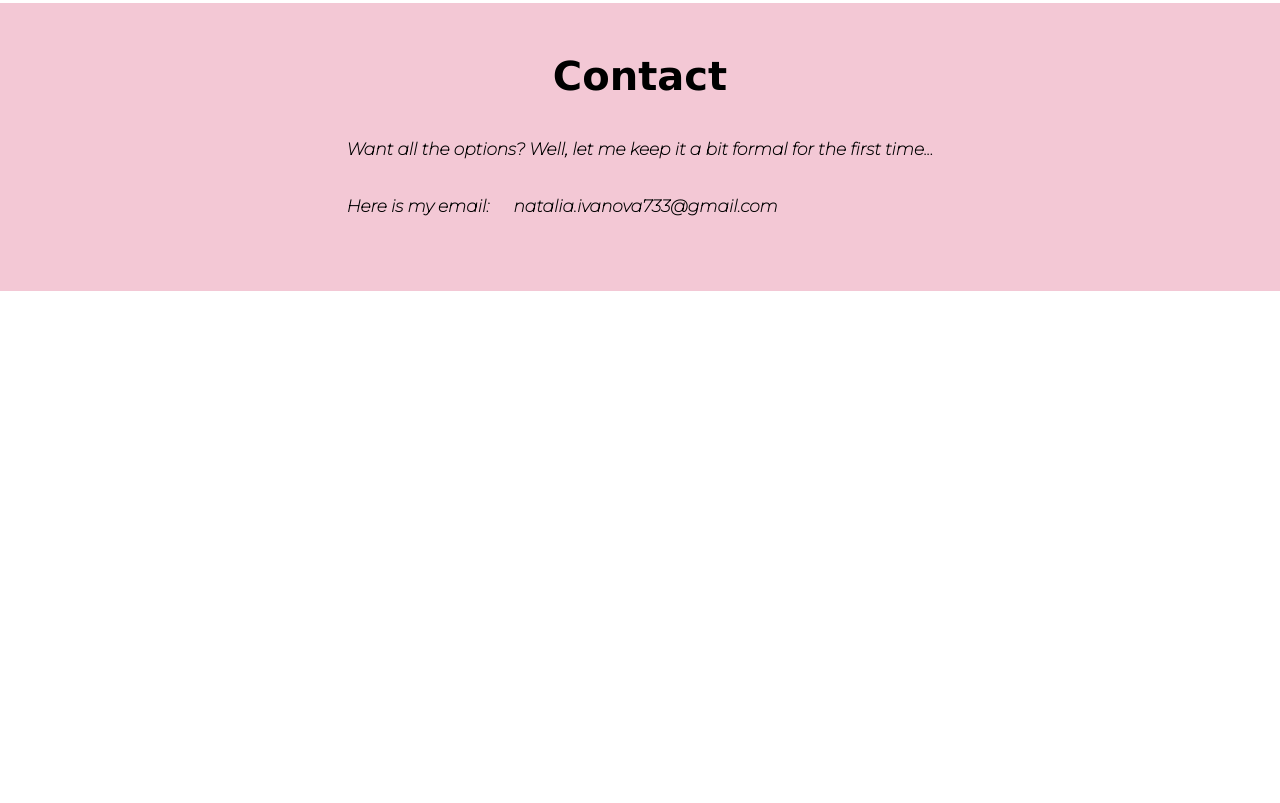
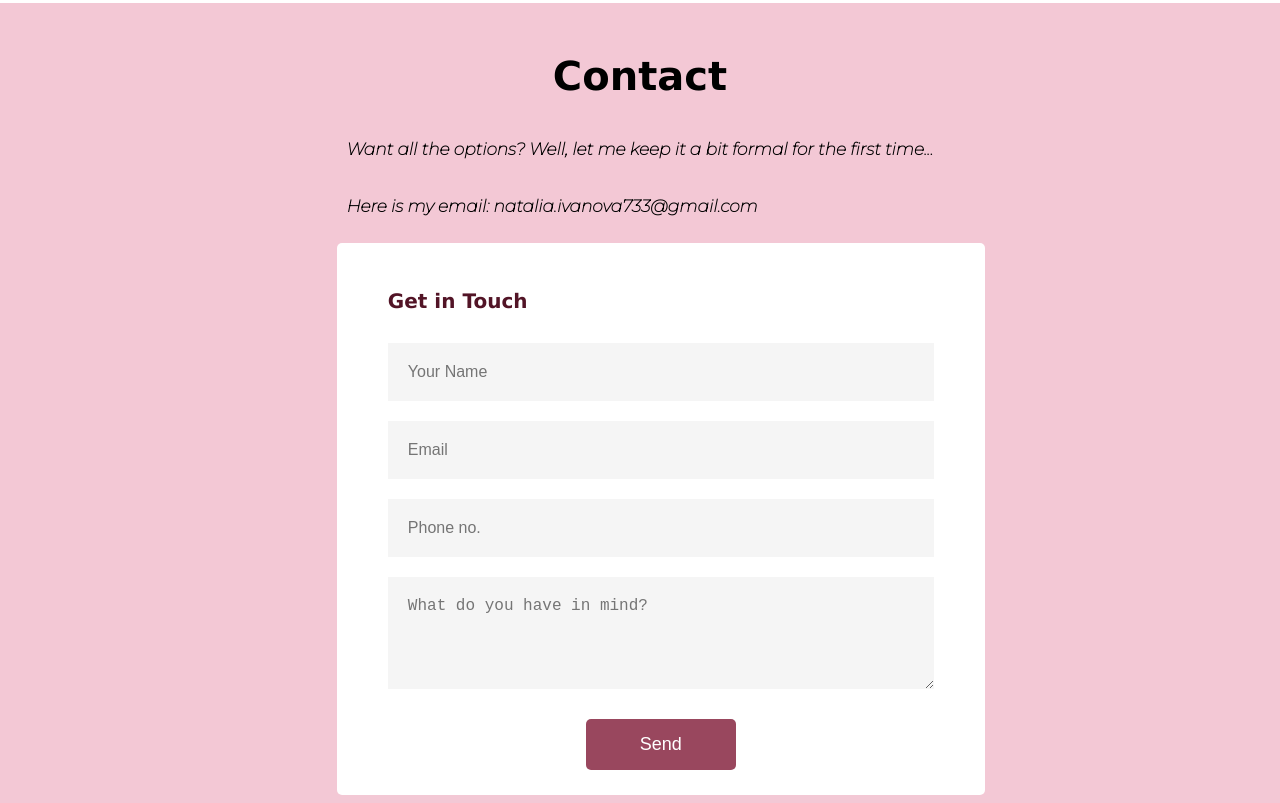
Before and after one commit to itisnatalie/itisnatalie.github.io, a plain HTML site: page index.html in a window 1280 px wide. Shown: the part 1773-2576 px from the top of the page. Before the commit the page ends 2064 px from the top, so only its background shows below. Drawn offline with Linux system fonts and the light colour scheme.

Commit message:
Form Validation - Not Yet Working

```diff
--- a/index.html
+++ b/index.html
@@ -32,7 +32,7 @@
           <div>
             <h2>About Me</h2>
             <p id="myQuote">"Eager learner with a vision, driven by challenges."</p>
-            <p class="about">And some more basic info?<br><br>I am Natália and just starting to figure out how this front-end world works! I am a freshman indeed.</p>
+            <p class="about">And some more basic info?<br><br>I am Natália and just starting to figure out how this front-end world works! I am a freshman, indeed.</p>
           </div>
         </section>
         <section id="projects">
@@ -72,10 +72,38 @@
             <h2>Contact</h2>
             <p>Want all the options? Well, let me keep it a bit formal for the first time...</p>
             <p>Here is my email:<strong> natalia.ivanova733@gmail.com</strong></p>
+            <form onsubmit="sendEmail(); reset(); return false">
+              <h3>Get in Touch</h3>
+              <input type="text" id="name" placeholder="Your Name" required>
+              <input type="email" id="email" placeholder="Email" required>
+              <input type="text" id="phone" placeholder="Phone no." required>
+              <textarea id="message" rows="4" placeholder="What do you have in mind? "></textarea>
+              <button type="submit">Send</button>
+            </form>
           </div>
         </section>
       </footer>
     </body>
+    <script src="https://smtpjs.com/v3/smtp.js"></script>
+    <script>
+        function sendEmail() {
+            Email.send({
+                Host : "smtp.elasticemail.com",
+                Username : "natalia.ivanova733@gmail.com",
+                Password : "Bublifuk314",
+                To : 'natalia.ivanova733@gmail.com',
+                From : document.getElementById("email").value,
+                Subject : "New Contact Form Enquiry",
+                Body : "Name: " + document.getElementById("name").value
+                      + "<br> Email: " + document.getElementById("email").value
+                      + "<br> Phone no: " + document.getElementById("phone").value
+                      + "<br> Message: " + document.getElementById("message").value
+                        }).then(
+              message => alert('Success! Your message was sent.')
+            );
+
+        }
+    </script>
     <script defer type="text/javascript" src="./resources/navChangeScroll.js"></script>
     <!-- <script defer type="text/javascript" src="index.js"></script>
     <script defer type="text/javascript" src="bubbles.js"></script> -->
--- a/resources/stylesheet.css
+++ b/resources/stylesheet.css
@@ -140,7 +140,7 @@ section {
     margin-top: 5rem;
     background-color: #f3c8d5;
     width: 100%;
-    height: 18rem;
+    height: 100vh;
 }
 section#about {
     position: relative;
@@ -232,7 +232,7 @@ p {
     padding: 10px;
 }
 
-strong {
+/* strong {
     font-weight: bolder;
     padding-left: 20px;
 }
@@ -246,4 +246,42 @@ a.email:hover {
     color: blueviolet;
     border-bottom: 1px solid blueviolet;
     transition: all 0.5s;
+} */
+
+form {
+    background: #ffffff;
+    display: flex;
+    flex-direction: column;
+    padding: 2vw 4vw;
+    width: 90%;
+    max-width: 600px;
+    border-radius: 5px;
 }
+
+form h3 {
+    color: #521426;
+    font-weight: 800;
+    margin-bottom: 20px;
+}
+
+form input, form textarea {
+    border: 0;
+    margin: 10px 0;
+    padding: 20px;
+    outline: none;
+    background: #f5f5f5;
+    font-size: 16px;
+}
+
+form button {
+    padding: 15px;
+    background: #99475e;
+    color: white;
+    font-size: 18px;
+    border: 0;
+    outline: none;
+    cursor: pointer;
+    width: 150px;
+    margin: 20px auto 0;
+    border-radius: 5px;
+}
```
